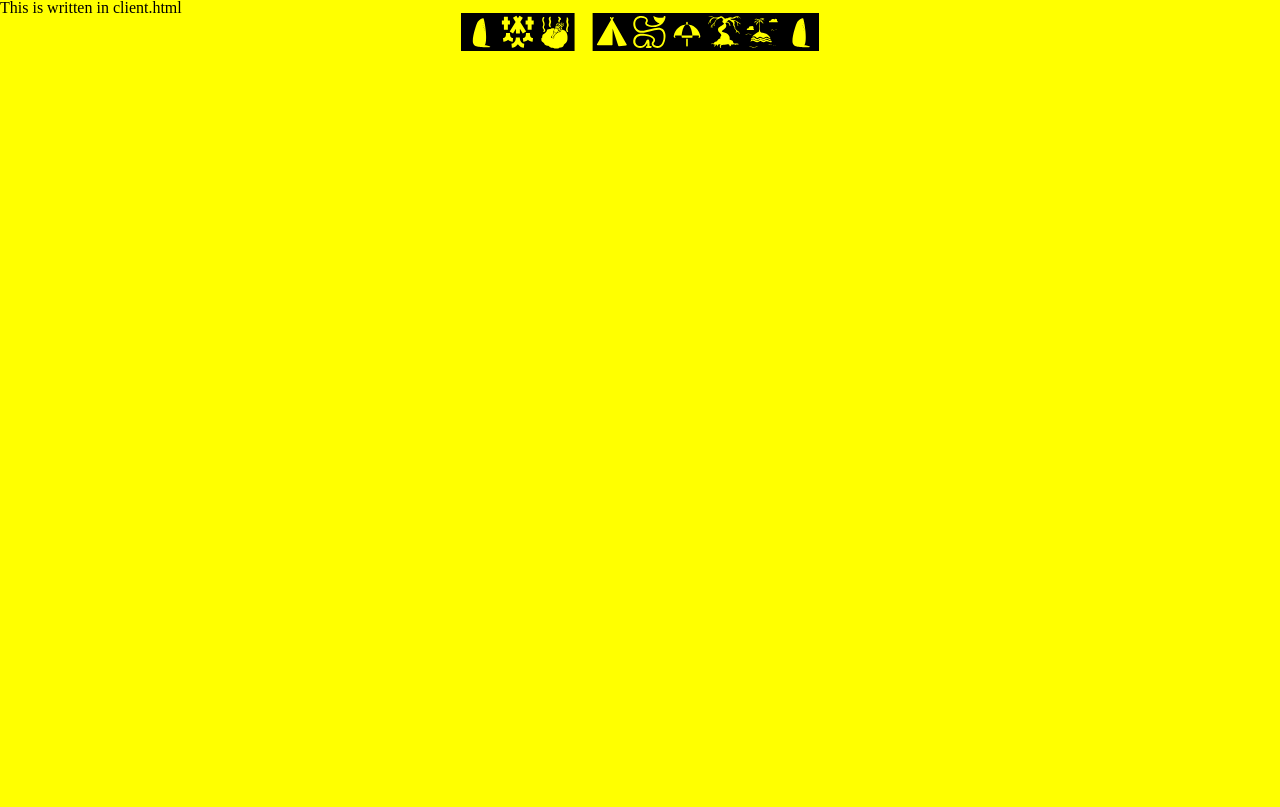
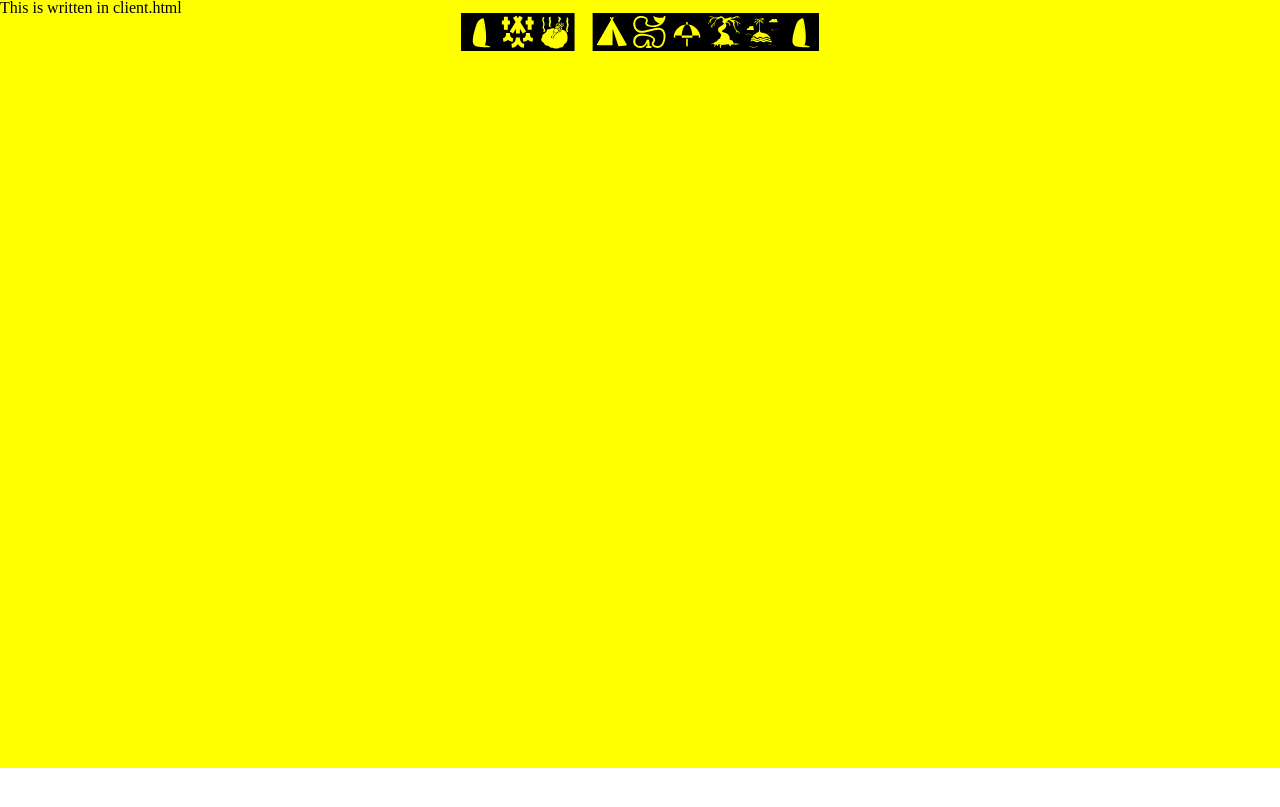
Before and after one commit to basharalidreesi/lab, a Jekyll site: the page built from _social-media-and-content-creation/which-client.markdown, in a window 1280 px wide and 900 px high, scrolled down 132 px. Shown: the top 807 px of the window. Built offline with Jekyll 4.4.1, drawn with Linux system fonts in a browser that asks for light colours; after the commit the page ends 900 px from its top, so only the background shows below that.

Commit message:
Update style.css

```diff
--- a/assets/css/style.css
+++ b/assets/css/style.css
@@ -89,7 +89,7 @@
 	height: 100vh;
 }
 .--mother_container_min_max_height > * {
-	flex-shrink: 0;
+	flex-shrink: 1;
 }
 .--mother_container_min_max_height > .mother_container-content_container {
 	flex-grow: 1;
```
